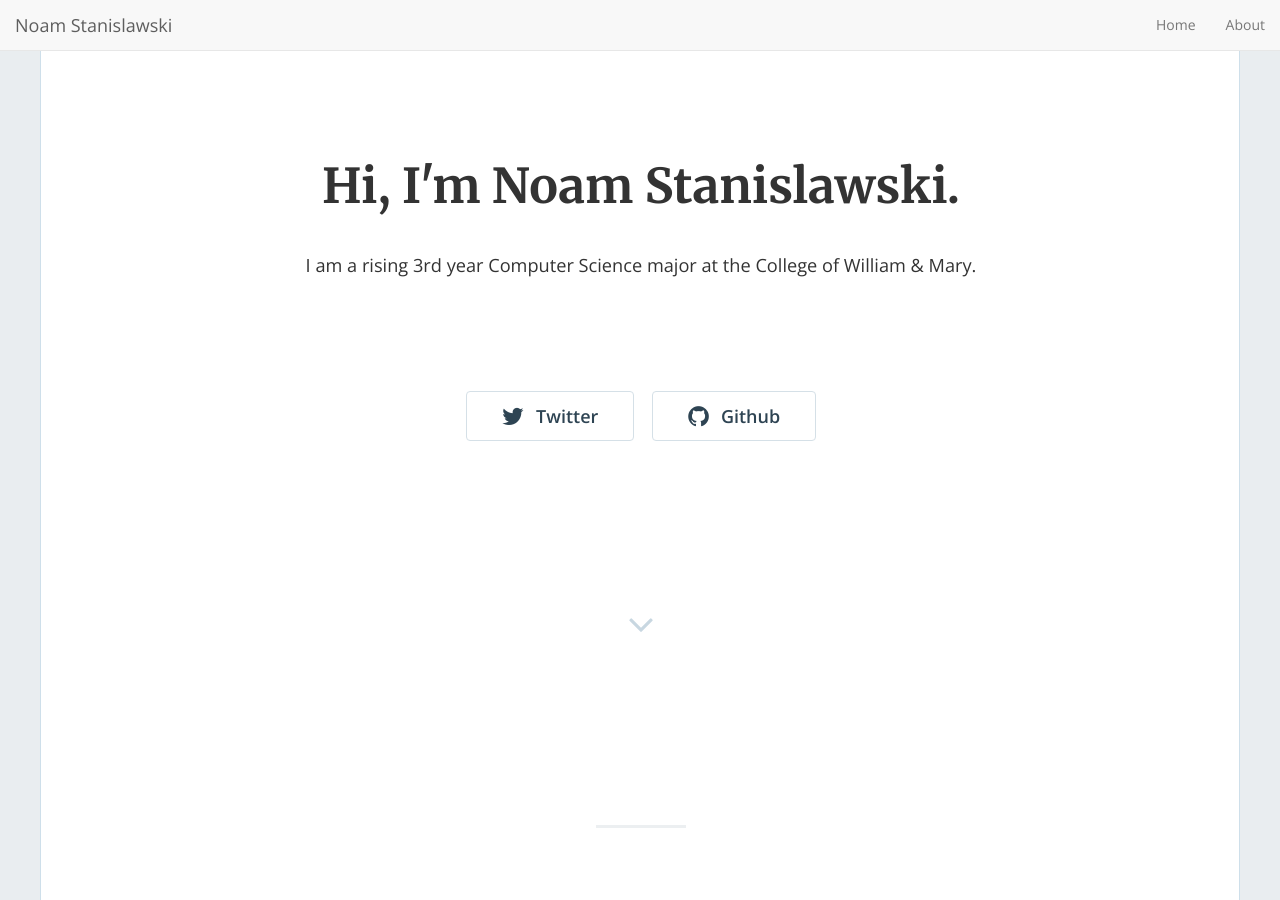
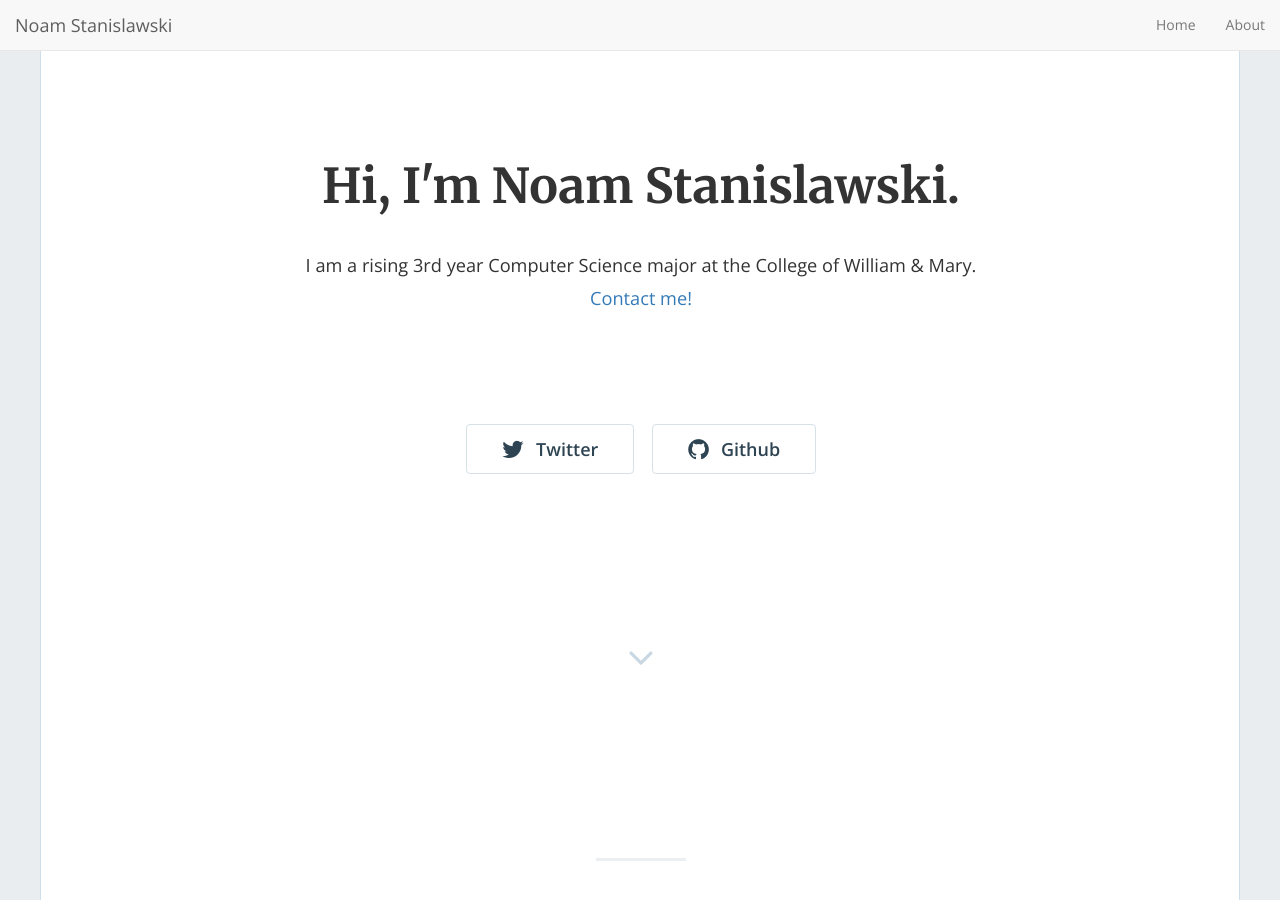
Before and after one commit to NoamStanis/NoamStanis.github.io, a Jekyll site: the page built from index.html, in a window 1280 px wide and 900 px high. Built offline with Jekyll 4.4.1, drawn with Linux system fonts in a browser that asks for light colours; nearby versions of some CDN libraries; the list of posts is cut into pages by our own code.

Commit message:
trying to add contact form

```diff
--- a/_config.yml
+++ b/_config.yml
@@ -92,7 +92,7 @@ pagination:
 footer_text: '© 2021 Noam Stanislawski'
 admin_name: 'Noam Stanislawski'
 google_analytics: "UA-9310164-47" # Update with your own tracking ID
-enable_contact: false
+enable_contact: true
 
 #### Phantom Navigation menu
 enable_nav: true
--- a/_includes/contact-modal.html
+++ b/_includes/contact-modal.html
@@ -9,10 +9,10 @@
 
       <div class="modal-body">
 
-        <form class="form-horizontal form-contact clearfix" action="https://formspree.io/your-email@gmail.com" method="POST">
+        <form class="form-horizontal form-contact clearfix" action="https://formspree.io/f/xzbydlny" method="POST">
 
           <div class="form-group">
-            <label class="message-label">Dear Jami,</label>
+            <label class="message-label">Dear Noam,</label>
             <textarea class="message form-control" rows="8" name="body" placeholder="Type your message..."></textarea>
           </div>
 
--- a/_includes/contact.html
+++ b/_includes/contact.html
@@ -1 +1 @@
-<a data-toggle="modal" data-target="#contact"> Why not get in touch?</a>
+<a data-toggle="modal" data-target="#contact"> Contact me!</a>
```
